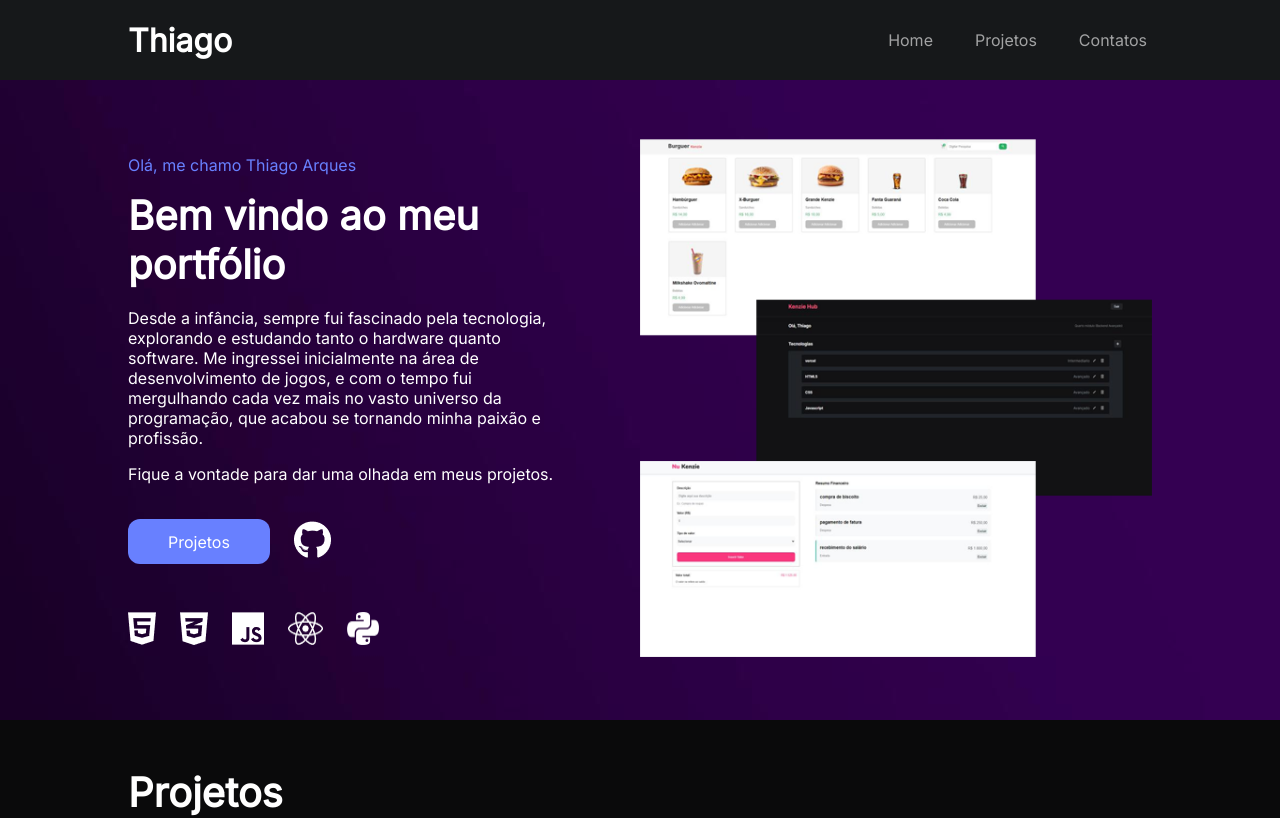
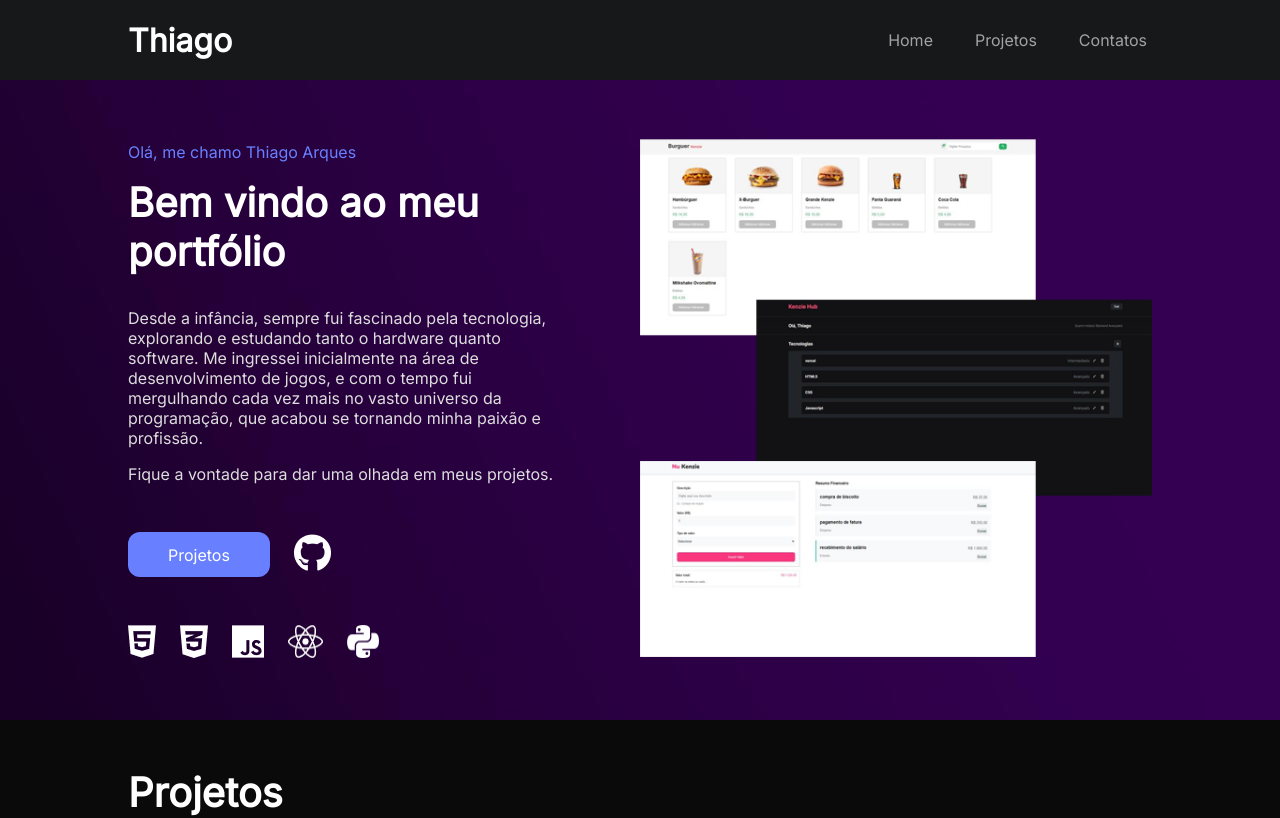
Before and after one commit to Kenzie-Academy-Brasil-Developers/Portfolio-ThiagoMagnani, a React (Vite) app: page / in a window 1280 px wide. Shown: the top 818 px of the page. Built offline with nearby package versions, Linux system fonts and the light colour scheme.

Commit message:
style finished

```diff
--- a/src/style/banner.module.css
+++ b/src/style/banner.module.css
@@ -51,11 +51,8 @@
 }
 
 .secInfo {
-  margin: 1.2em 0;
+  margin: 2em 0;
   width: 90%;
-}
-
-.bannerDescription {
   color: rgb(221, 221, 221);
 }
 
```
